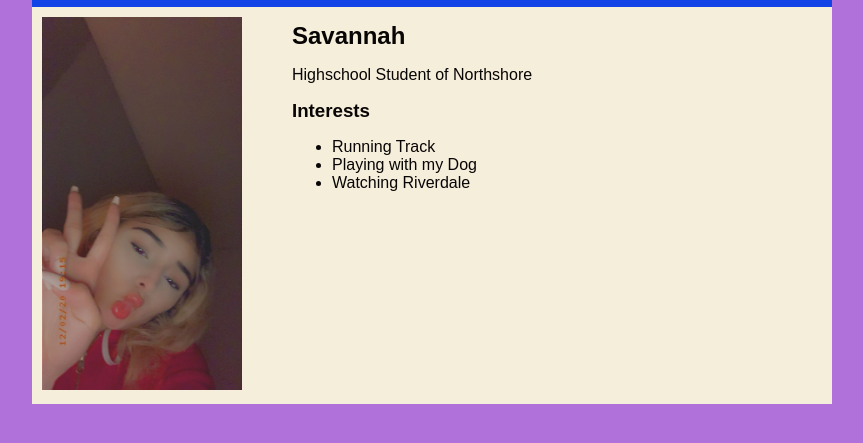
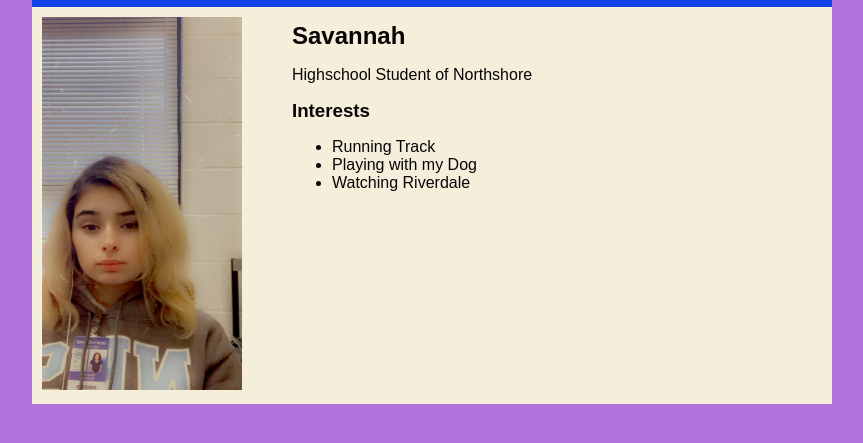
Before and after one commit to savannahseaberry/savannahseaberry.github.io, a plain HTML site: page index.html in a window 1280 px wide. Shown: the part 81-524 px from the top of the page, without its empty margins (208-1071 px from the left). Drawn offline with Linux system fonts and the light colour scheme.

Commit message:
add index.html file

```diff
--- a/index.html
+++ b/index.html
@@ -84,7 +84,7 @@
             <main>
                 <!-- Sidebar section -->
                 <div class="sidebar">
-                    <img class= "sidebar-img" src="image0.jpeg">
+                    <img class= "sidebar-img" src="image0 (2).jpeg">
                 </div>
 
                 <!-- Content section -->
```
Also changed, not shown: image0 (2).jpeg (added).
